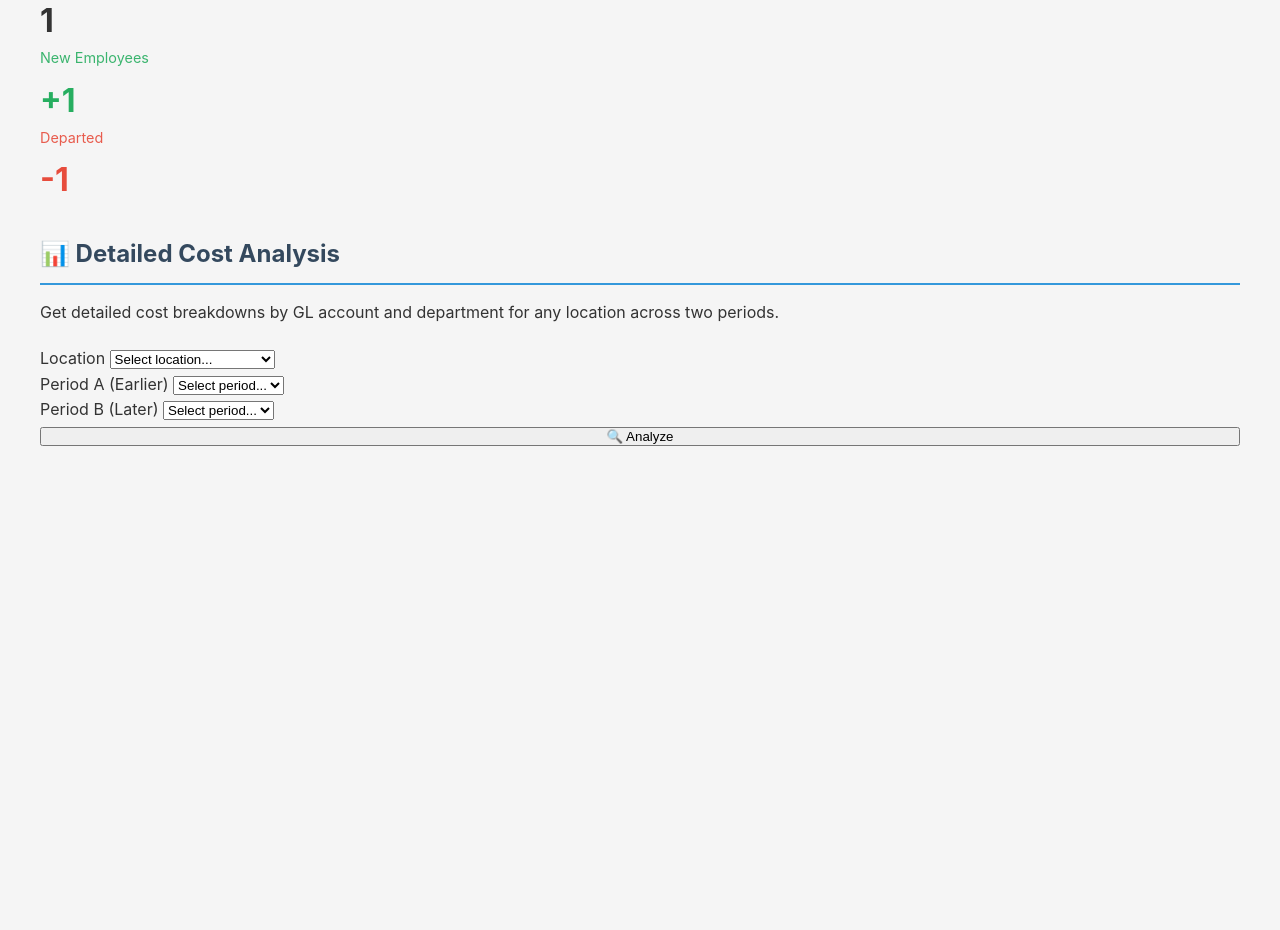
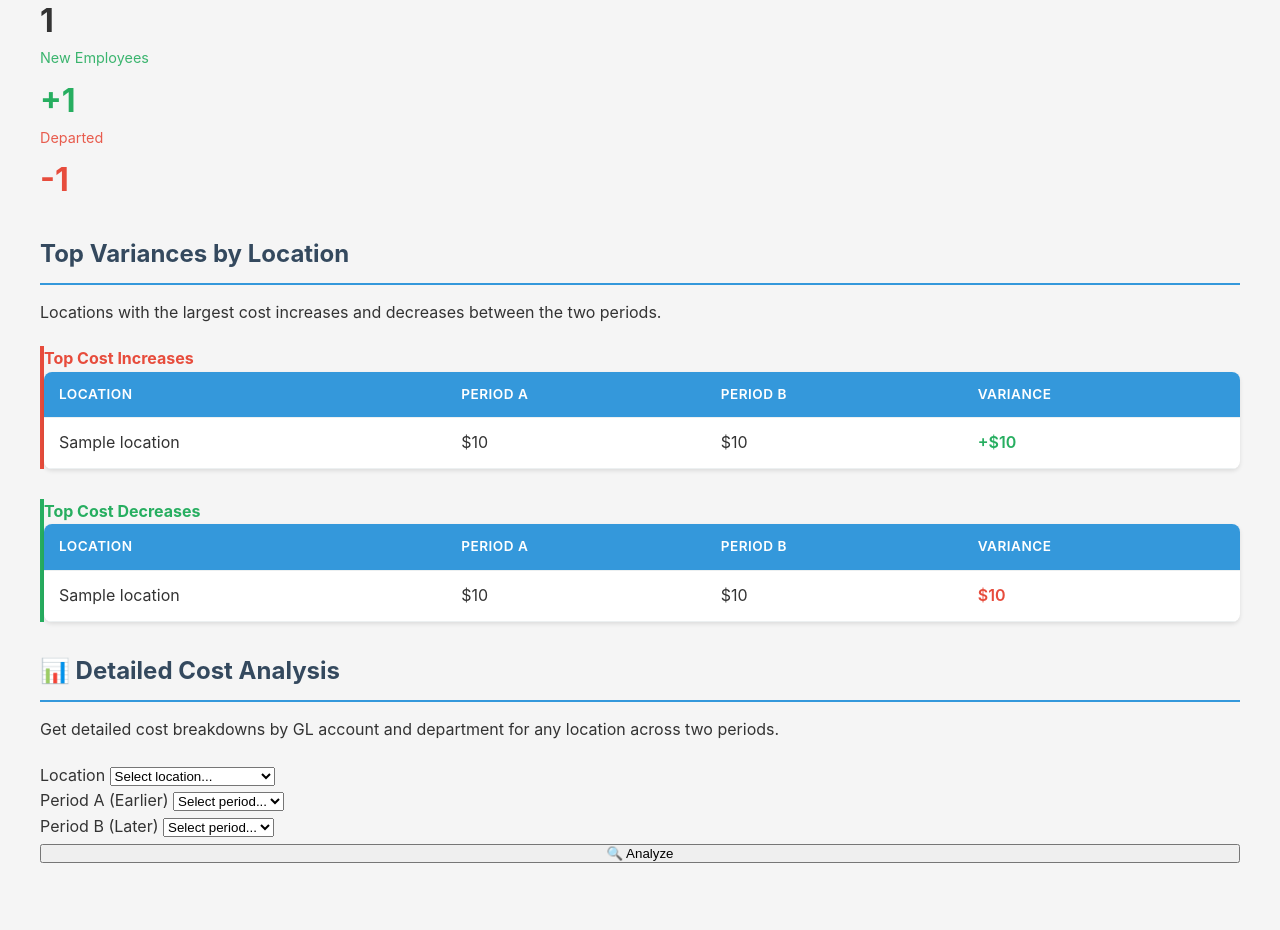
Before and after one commit to yyi921/labour_rec, a Django app: template reconciliation/templates/reconciliation/fne_dashboard.html in a window 1280 px wide. Shown: the part 1274-2204 px from the top of the page. Before the commit the page ends 1720 px from the top, so only its background shows below. Run offline with Django 4.2, Linux system fonts and the light colour scheme; the template is opened without the code that fills it: most values are stand-ins (such as "Sample title", 1, 10 or a date in 2020); data that the repository does not hold is empty.

Commit message:
Add top 5 positive/negative variance summary by location to FNE dashboard
Co-Authored-By: Claude Opus 4.6 <noreply@anthropic.com>

```diff
--- a/reconciliation/templates/reconciliation/fne_dashboard.html
+++ b/reconciliation/templates/reconciliation/fne_dashboard.html
@@ -561,6 +561,80 @@
             </div>
         </div>
     </div>
+
+    <!-- Top Variances by Location -->
+    {% if comparison.top_positive_variances or comparison.top_negative_variances %}
+    <div class="dashboard-section">
+        <h2 class="section-title">Top Variances by Location</h2>
+        <p class="help-text" style="margin-bottom: 20px;">
+            Locations with the largest cost increases and decreases between the two periods.
+        </p>
+
+        <div class="breakdown-grid">
+            <!-- Top 5 Positive (Cost Increases) -->
+            <div class="breakdown-card" style="border-left: 4px solid #e74c3c;">
+                <h4 style="color: #e74c3c;">Top Cost Increases</h4>
+                {% if comparison.top_positive_variances %}
+                <table class="category-table">
+                    <thead>
+                        <tr>
+                            <th>Location</th>
+                            <th class="text-right">Period A</th>
+                            <th class="text-right">Period B</th>
+                            <th class="text-right">Variance</th>
+                        </tr>
+                    </thead>
+                    <tbody>
+                        {% for loc in comparison.top_positive_variances %}
+                        <tr>
+                            <td>{{ loc.location }}</td>
+                            <td class="text-right">${{ loc.period_a|floatformat:0|intcomma }}</td>
+                            <td class="text-right">${{ loc.period_b|floatformat:0|intcomma }}</td>
+                            <td class="text-right positive" style="font-weight: 600;">
+                                +${{ loc.variance|floatformat:0|intcomma }}
+                            </td>
+                        </tr>
+                        {% endfor %}
+                    </tbody>
+                </table>
+                {% else %}
+                <p style="color: #999; font-style: italic;">No locations with cost increases.</p>
+                {% endif %}
+            </div>
+
+            <!-- Top 5 Negative (Cost Decreases) -->
+            <div class="breakdown-card" style="border-left: 4px solid #27ae60;">
+                <h4 style="color: #27ae60;">Top Cost Decreases</h4>
+                {% if comparison.top_negative_variances %}
+                <table class="category-table">
+                    <thead>
+                        <tr>
+                            <th>Location</th>
+                            <th class="text-right">Period A</th>
+                            <th class="text-right">Period B</th>
+                            <th class="text-right">Variance</th>
+                        </tr>
+                    </thead>
+                    <tbody>
+                        {% for loc in comparison.top_negative_variances %}
+                        <tr>
+                            <td>{{ loc.location }}</td>
+                            <td class="text-right">${{ loc.period_a|floatformat:0|intcomma }}</td>
+                            <td class="text-right">${{ loc.period_b|floatformat:0|intcomma }}</td>
+                            <td class="text-right negative" style="font-weight: 600;">
+                                ${{ loc.variance|floatformat:0|intcomma }}
+                            </td>
+                        </tr>
+                        {% endfor %}
+                    </tbody>
+                </table>
+                {% else %}
+                <p style="color: #999; font-style: italic;">No locations with cost decreases.</p>
+                {% endif %}
+            </div>
+        </div>
+    </div>
+    {% endif %}
 
     <!-- AI-Powered Deep Dive Analysis -->
     <div class="dashboard-section">
--- a/reconciliation/views/dashboard_views.py
+++ b/reconciliation/views/dashboard_views.py
@@ -1291,6 +1291,17 @@ def fne_dashboard(request):
                 ]
             }
 
+        # Top 5 positive and negative variances by location
+        positive_variances = sorted(
+            [loc for loc in location_breakdown_list if loc['variance'] > 0],
+            key=lambda x: x['variance'],
+            reverse=True
+        )[:5]
+        negative_variances = sorted(
+            [loc for loc in location_breakdown_list if loc['variance'] < 0],
+            key=lambda x: x['variance'],
+        )[:5]
+
         context['comparison'] = {
             'comparison_list': comparison_list,
             'period_a_total': period_a_total,
@@ -1301,6 +1312,8 @@ def fne_dashboard(request):
             'location_breakdown': location_breakdown_list,
             'dept_breakdown': dept_breakdown_list,
             'category_breakdown': category_list,
+            'top_positive_variances': positive_variances,
+            'top_negative_variances': negative_variances,
         }
 
         context['headcount'] = {
```
